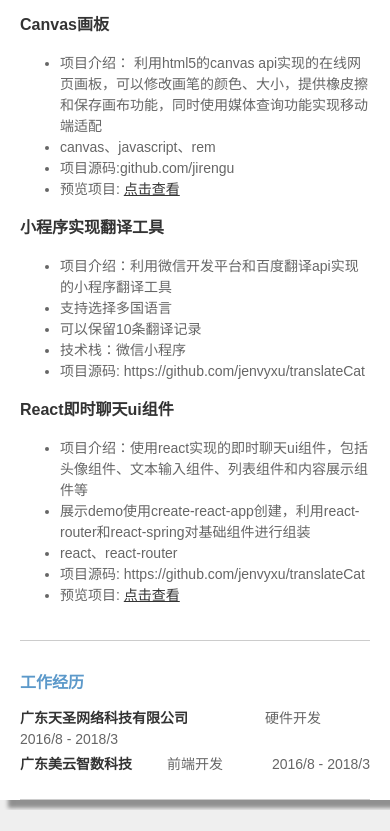
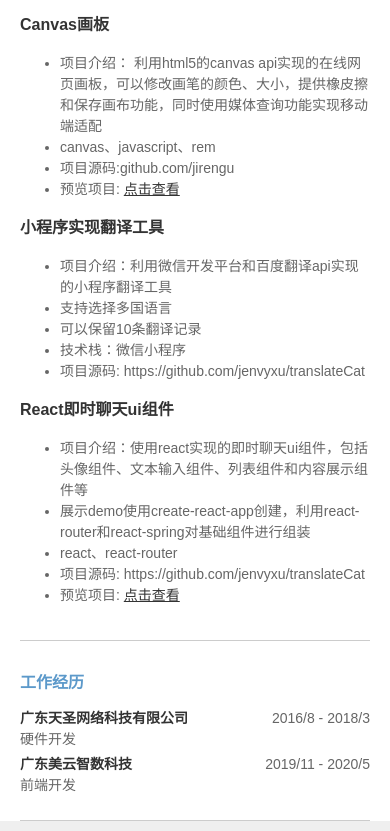
Before and after one commit to jenvyxu/cv, a website built with webpack: page src/index.html in a window 390 px wide. Shown: the part 1915-2746 px from the top of the page. Before the commit the page ends 2725 px from the top, so only its background shows below. Built offline with nearby package versions, Linux system fonts and the light colour scheme.

Commit message:
修改移动端样式

```diff
--- a/src/index.html
+++ b/src/index.html
@@ -186,7 +186,7 @@
           <div class="item">
             <div class="company">广东美云智数科技</div>
             <div class="position">前端开发</div>
-            <div class="time">2016/8 - 2018/3</div>
+            <div class="time">2019/11 - 2020/5</div>
           </div>
         </div>
       </section>
--- a/src/style.less
+++ b/src/style.less
@@ -177,6 +177,9 @@ main {
 }
 
 @media (max-width: 768px) {
+  #page {
+    box-shadow: 0 0 0 rgba(0, 0, 0, .4);
+  }
   header {
     padding-top: 20px;
     padding-bottom: 90px;
@@ -194,4 +197,16 @@ main {
       }
     }
   }
+  .job {
+    .company {
+      order: 1;
+    }
+    .position {
+      order: 3;
+      flex-basis: 100%;
+    }
+    .time {
+      order: 2;
+    }
+  }
 }
```
Also changed, not shown: docs/index.html (+1 -1 lines), docs/53e94d89e1cb6e18e82ffea4daf73a0f.png (deleted), docs/e59981c6f2712059f69de8e7474ebdf0.png (added), 4 other files.
